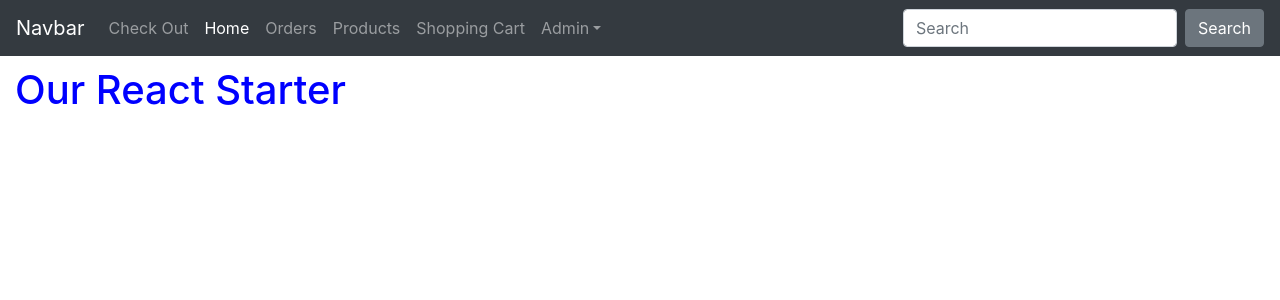
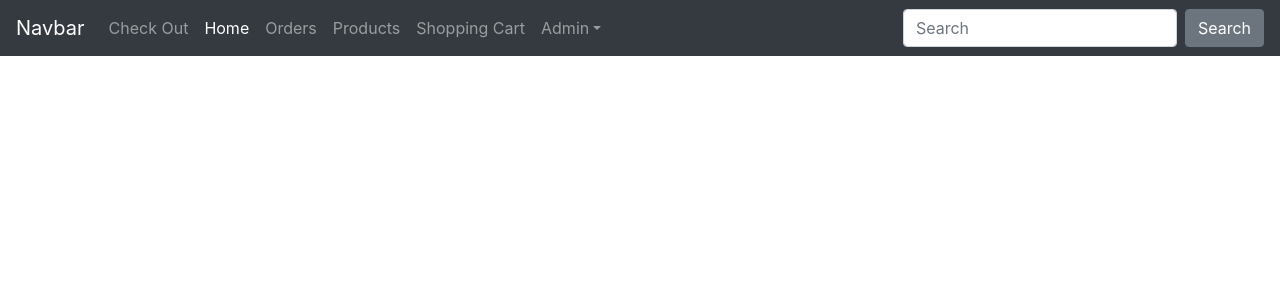
Before and after one commit to jeremy-roussel/apprentice-react-o-shop, a React (Create React App) app in the folder apprentice-react-o-shop/: page / in a window 1280 px wide. Shown: the top 300 px of the page. Built offline with nearby package versions, Linux system fonts and the light colour scheme; sample sign-in values are in the browser's storage.

Commit message:
bug(o-shop): added keys to menu generation list items

```diff
--- a/apprentice-react-o-shop/src/components/Main/Main.js
+++ b/apprentice-react-o-shop/src/components/Main/Main.js
@@ -14,9 +14,9 @@ import navLinks from '../../utils/constants'
 
 function Main() {
     return (
-        <div className="main">
+        <div className="main container-fluid">
             <Switch>
-                {/* <Route exact path={navLinks.Home.link} component={ Home }/> */}
+                {/* <Route exact path={navLinks.Home.link} component={ <>Hello!</> }/> */}
                 <Route exact path={navLinks.AdminOrders.link} component={ AdminOrders }/>
                 <Route exact path={navLinks.AdminProducts.link} component={ AdminProducts }/>
                 <Route exact path={navLinks.CheckOut.link} component={ CheckOut }/>
--- a/apprentice-react-o-shop/src/components/Main/Main.scss
+++ b/apprentice-react-o-shop/src/components/Main/Main.scss
@@ -1,3 +1,7 @@
 h2 {
     text-decoration: underline;
 }
+
+.main {
+    padding-top: 30%;
+}
--- a/apprentice-react-o-shop/src/components/NavBar/NavBar.js
+++ b/apprentice-react-o-shop/src/components/NavBar/NavBar.js
@@ -12,10 +12,10 @@ function NavBar(){
 
     for (const key in navLinks) {
         if (navLinks[key].admin === false) {
-            NavList.push(<LinkListItem link={navLinks[key].link} text={navLinks[key].text}/>)
+            NavList.push(<LinkListItem link={navLinks[key].link} text={navLinks[key].text} key={key}/>)
         }
         else {
-            DropDownList.push(<DropDownItem link={navLinks[key].link} text={navLinks[key].text}/>)
+            DropDownList.push(<DropDownItem link={navLinks[key].link} text={navLinks[key].text} key={key}/>)
         }
     }
 
--- a/apprentice-react-o-shop/src/pages/Home.js
+++ b/apprentice-react-o-shop/src/pages/Home.js
@@ -1,5 +1,5 @@
 import React from 'react';
-import Header from '../components/Header/Header';
+// import Header from '../components/Header/Header';
 import NavBar from '../components/NavBar/NavBar';
 import Main from '../components/Main/Main';
 
@@ -7,7 +7,7 @@ function Home() {
   return (
     <main>
       <NavBar />
-      <Header />
+      {/* <Header /> */}
       <Main />
     </main>
   );
```
